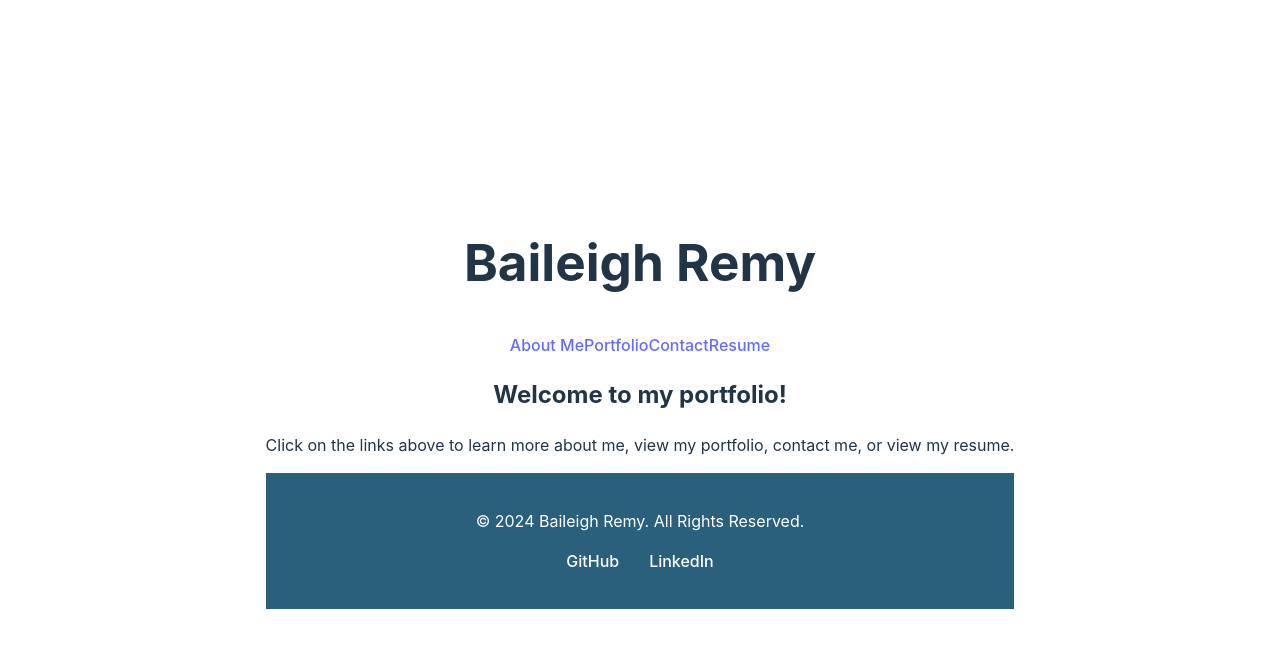
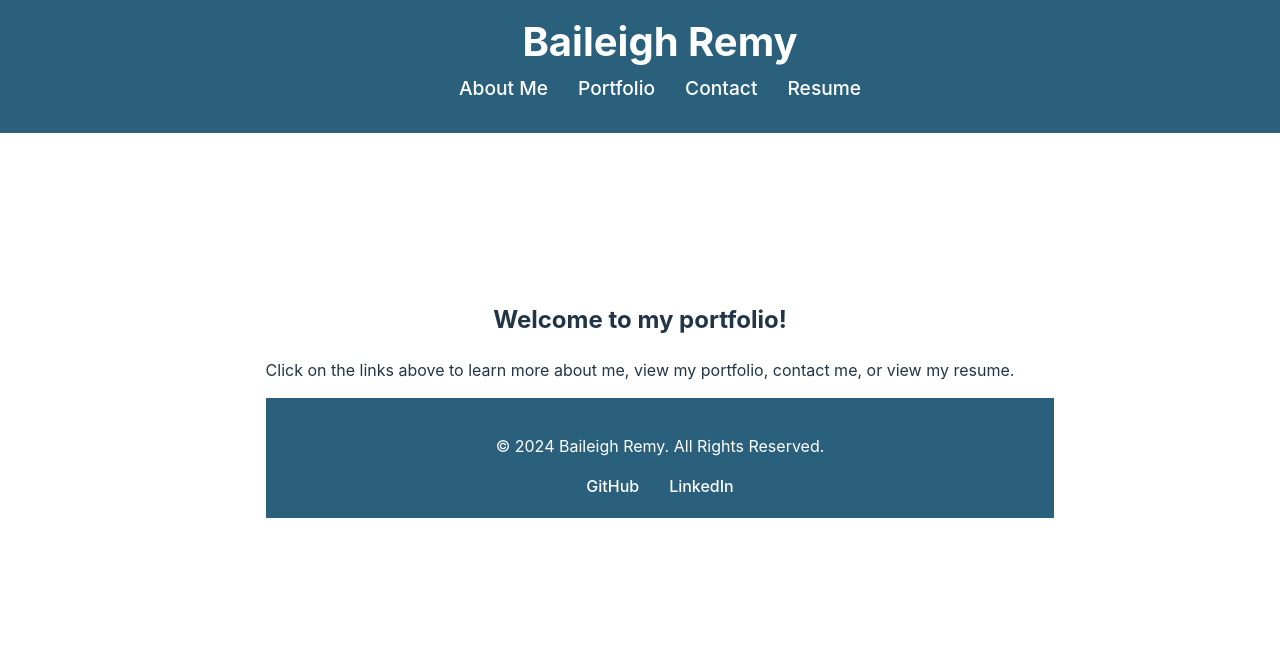
Before and after one commit to BaileighRemy/Remy-Portfolio, a React (Vite) app in the folder 02-Challenge/remy-portfolio/: page /resume in a window 1280 px wide. Shown: the top 648 px of the page. Built offline with nearby package versions, Linux system fonts and the light colour scheme.

Commit message:
Added more project examples

```diff
--- a/02-Challenge/remy-portfolio/src/Home.jsx
+++ b/02-Challenge/remy-portfolio/src/AboutMe.jsx
@@ -1,9 +1,9 @@
 import React from 'react';
 
-const Home = () => {
+const AboutMe = () => {
 
     return (
-        <div className="home">
+        <div className="AboutMe">
            <h1 className="about-title">About Me</h1>
             <img className="profile-pic" src="path/to/your/photo.jpg" alt="Baileigh Remy" />
             <p className="bio">
@@ -13,4 +13,4 @@ const Home = () => {
     );
 }
 
-export default Home;
+export default AboutMe;
--- a/02-Challenge/remy-portfolio/src/App.css
+++ b/02-Challenge/remy-portfolio/src/App.css
@@ -1,5 +1,5 @@
 #root {
-  max-width: 1280px;
+
   margin: 0 auto;
   padding: 2rem;
   text-align: center;
@@ -41,6 +41,57 @@
   color: #888;
 }
 
+/* Header.css */
+
+header {
+  background-color: #2a607c; /* Dark blue background */
+  color: white; /* White text color */
+  padding: 20px; /* Padding around header */
+  text-align: center; /* Center align text */
+  position: fixed; /* Fix header at the top */
+  width: 100vw; /* Full width */
+  left: 0;
+  top: 0; /* Position at the top */
+  z-index: 1000; /* Ensure it stays above other content */
+}
+
+h1 {
+  margin: 0; /* Remove default margin */
+  font-size: 2.5em; /* Larger font size for the name */
+}
+
+/* Navbar styles */
+nav {
+  background-color: #2a607c; /* Same background as header */
+  padding: 10px 0; /* Padding for navbar */
+}
+
+nav ul {
+  list-style: none; /* Remove bullet points */
+  padding: 0; /* Remove padding */
+  margin: 0; /* Remove margin */
+  display: flex; /* Use flexbox for horizontal layout */
+  justify-content: center; /* Center the navbar items */
+}
+
+nav ul li {
+  margin: 0 15px; /* Space between navbar items */
+}
+
+nav a {
+  color: white; /* White text for links */
+  text-decoration: none; /* Remove underline from links */
+  font-size: 1.2em; /* Slightly larger font size for links */
+  transition: color 0.3s; /* Smooth transition for hover effect */
+}
+
+nav a:hover {
+  text-decoration: underline; /* Underline on hover */
+  color: #61dafb; /* Change color on hover */
+}
+
+
+
 .about-me {
   background-color: #f0f0f0; /* Light background color */
   padding: 20px; /* Add some padding */
@@ -65,7 +116,7 @@
 }
 
 .contact {
-  margin: 20px;
+  /* margin: 20px; */
   padding: 20px;
   border: 1px solid #ccc;
   border-radius: 5px;
@@ -151,10 +202,14 @@
 }
 
 footer {
-  background-color: #2a607c;
-  color: white;
-  text-align: center;
-  padding: 20px;
+  background-color: #2a607c; /* Dark blue background */
+  color: white; /* White text color */
+  text-align: center; /* Center align text */
+  padding: 20px; /* Padding around footer */
+  height: 80px; /* Fixed height for the footer */
+  position: relative; /* Position relative to the normal document flow */
+  bottom: 0; /* Align to the bottom */
+  width: 100%; /* Full width */
 }
 
 footer ul {
--- a/02-Challenge/remy-portfolio/src/App.jsx
+++ b/02-Challenge/remy-portfolio/src/App.jsx
@@ -1,7 +1,7 @@
 import { BrowserRouter as Router, Routes, Route } from 'react-router-dom';
 import './App.css';
-import Navbar from './Navbar';
-import Home from './Home';
+import Header from './Header';
+import AboutMe from './AboutMe';
 import Portfolio from './Portfolio';
 import Contact from './Contact';
 import Resume from './Resume';
@@ -11,13 +11,15 @@ function App() {
 
   return (
     <Router>
-      <Navbar />
+      <Header />
+      <main>
       <Routes>
-        <Route path="/" element={<Home />} />
+        <Route path="/" element={<AboutMe />} />
         <Route path="/portfolio" element={<Portfolio />} />
         <Route path="/contact" element={<Contact />} />
         <Route path="/resume" element={<Resume />} />
       </Routes>
+      </main>
       <Footer />
     </Router>
   );
--- /dev/null
+++ b/02-Challenge/remy-portfolio/src/Header.jsx
@@ -0,0 +1,13 @@
+import React from 'react';
+import Navbar from './Navbar';
+
+const Header = () => {
+    return (
+        <header>
+            <h1>Baileigh Remy</h1>
+            <Navbar />
+        </header>
+    );
+};
+
+export default Header;
--- a/02-Challenge/remy-portfolio/src/Navbar.jsx
+++ b/02-Challenge/remy-portfolio/src/Navbar.jsx
@@ -2,17 +2,15 @@ import { Link } from 'react-router-dom';
 
 const Navbar = () => {
     return (
-        <nav className="navbar">
-            <h1>Baileigh Remy</h1>
-            <div className="links">
-                <Link to="/">About Me</Link>
-                <Link to="/portfolio">Portfolio</Link>
-                <Link to="/contact">Contact</Link>
-                <Link to="/resume">Resume</Link>
-
-            </div>
+        <nav>
+            <ul>
+                <li><Link to="/">About Me</Link></li>
+                <li><Link to="/portfolio">Portfolio</Link></li>
+                <li><Link to="/contact">Contact</Link></li>
+                <li><Link to="/resume">Resume</Link></li>
+            </ul>
         </nav>
-     );
+    );
 }
 
 export default Navbar;
--- a/02-Challenge/remy-portfolio/src/Portfolio.jsx
+++ b/02-Challenge/remy-portfolio/src/Portfolio.jsx
@@ -23,6 +23,28 @@ const Portfolio = () => {
             githubLink: "https://github.com/BaileighRemy/survey-form.git",
             image: "path/to/image3.jpg" // Replace with actual image path
         },
+        {
+            title: "README Generator",
+            description: "Node.js application that generates a README file based on user input.",
+            deployedLink: "https://watch.screencastify.com/v/ltq9Xd92PbJeduWor50O",
+            githubLink: "https://github.com/BaileighRemy/README-Generator/tree/main/Develop",
+            image: "path/to/image3.jpg" // Replace with actual image path
+        },
+        {
+            title: "Prework Study Guide",
+            description: "Study guide for basics of HTML, CSS, Git, and Javascript.",
+            deployedLink: "https://baileighremy.github.io/prework-study-guide/",
+            githubLink: "https://github.com/BaileighRemy/prework-study-guide",
+            image: "path/to/image3.jpg" // Replace with actual image path
+        },
+        {
+            title: "Employee Tracker",
+            description: "Node.js application that tracks employees, roles, and departments.",
+            deployedLink: "https://github.com/BaileighRemy/Employee-Tracker/tree/main/02-Challenge",
+            githubLink: "https://github.com/BaileighRemy/Employee-Tracker/tree/main/02-Challenge",
+            image: "path/to/image3.jpg" // Replace with actual image path
+        },
+
         // Add more projects as needed
     ];
 
```
